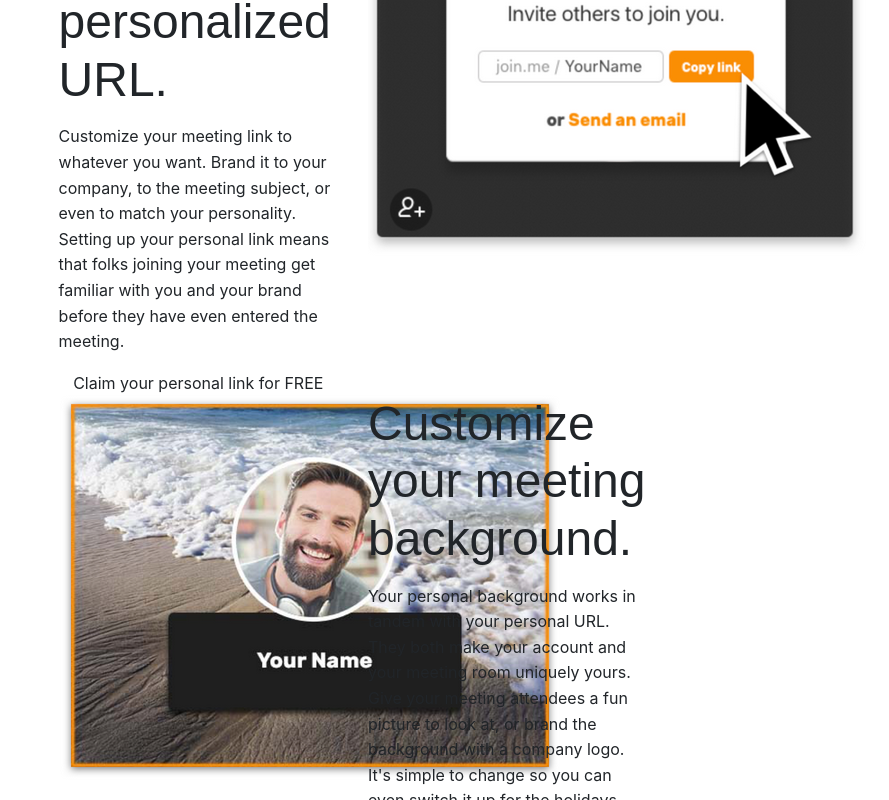
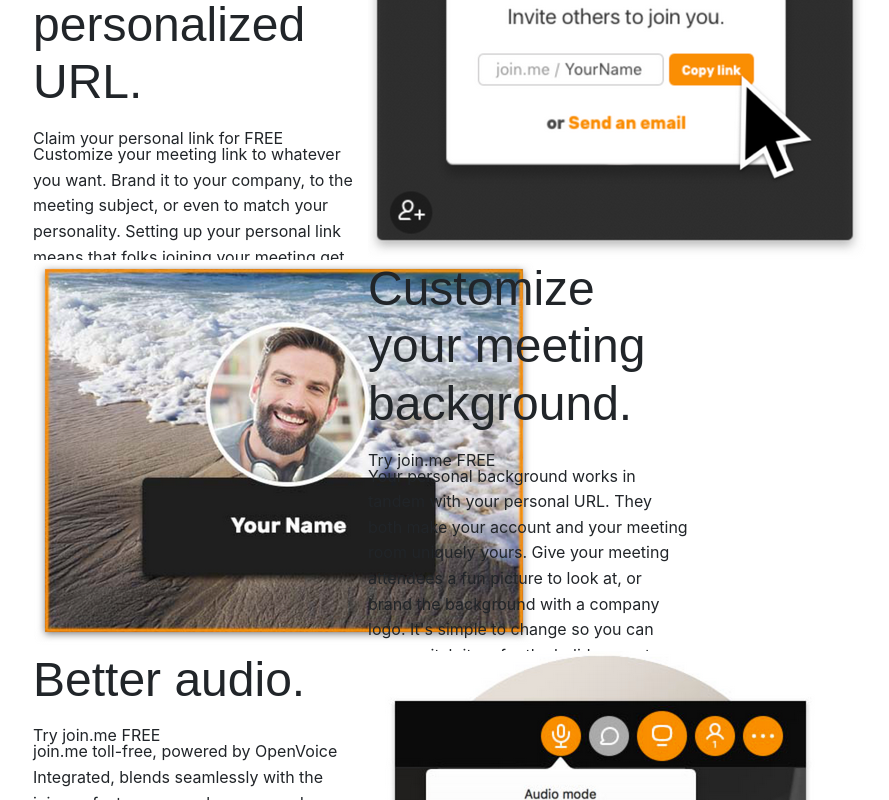
Before and after one commit to kennethdu/JoinMeRebuild, an Angular app: page / in a window 1280 px wide. Shown: the part 1180-1980 px from the top of the page, without its empty margins (287-1176 px from the left). Built offline with nearby package versions, Linux system fonts and the light colour scheme.

Commit message:
work on making the body a panel

```diff
--- a/src/app/body/body.component.css
+++ b/src/app/body/body.component.css
@@ -10,9 +10,8 @@
 }
 
 .content{
-  text-align: center;
-  margin-left: 27%;
-  margin-right: 27%;
+  margin-left: 25%;
+  margin-right: 25%;
   display: block;
 }
 
@@ -31,6 +30,7 @@
   margin-inline-end: 0px;
   font-size: 16px;
   text-align: left;
+  position: absolute;
 }
 
 h2{
```
